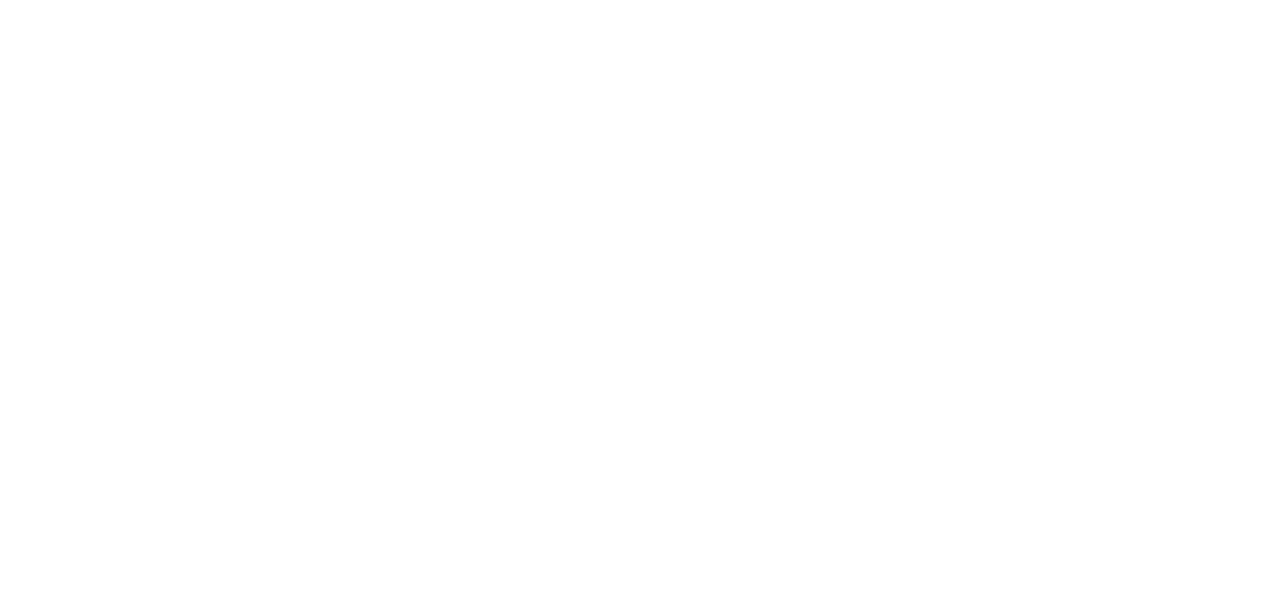
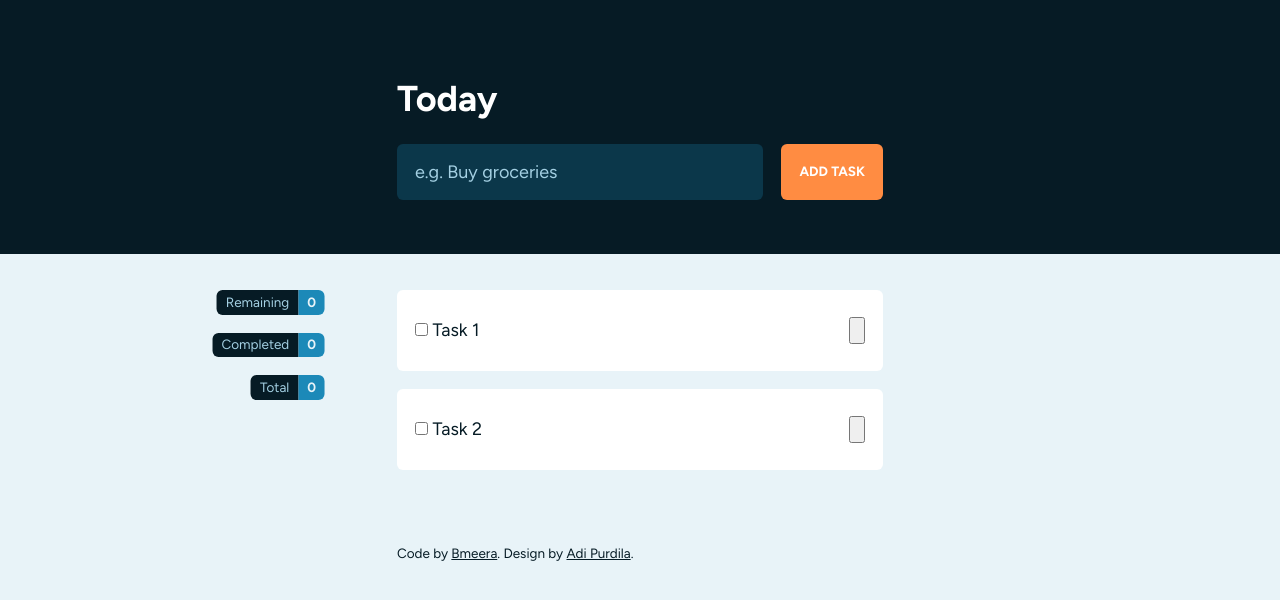
Before and after one commit to Bmeera/Stutern, a plain HTML site: page to-do app/index.html in a window 1280 px wide. Drawn offline with nearby package versions, Linux system fonts and the light colour scheme.

Commit message:
Update to To-do app

```diff
--- a/to-do app/app.css
+++ b/to-do app/app.css
@@ -1,4 +1,4 @@
-.root {
+:root {
     --body-font: 'Figtree', sans-serif;
 
     --color-body: #e8f3f8;
@@ -148,4 +148,57 @@ small,
 .stats span:first-child{
     background-color: var(--color-header);
     color: var(--color-text-muted);
+    border-radius: var(--global-border-radius) 0 0
+    var(--global-border-radius)
 }
+
+.stats span:nth-child(2){
+    background-color: var(--color-tertiary);
+    color: var(--color-body);
+    border-radius: 0 var(--global-border-radius) var(--global-border-radius) 0;
+    font-weight: 700;
+}
+
+/* To Do List */
+.todos{
+    margin-bottom: 4rem;
+}
+.todos li{
+    background-color: white;
+    border-radius: var(--global-border-radius);
+    margin-bottom: 1rem;
+    padding: 1.5rem 1rem;
+    display: flex;
+    justify-content: space-between;
+    align-items: center;
+}
+
+
+/* Media Queries 768px and above */
+@media screen and (min-width: 768px){
+    .container{
+        max-width: 30rem;
+        margin: 0 auto;
+        position: relative;
+    }
+
+    #todo-form{
+        flex-direction: row;
+    }
+
+    #todo-form input{
+        flex-grow: 1;
+    }
+}
+
+/* Media Queries 1024px and above */
+@media screen and (min-width: 1024px) {
+    .stats{
+        flex-direction: column;
+        align-items: flex-end;
+        position: absolute;
+        top: 0;
+        transform: translateX(-100%);
+        padding-right: 4rem;
+    }
+}
--- a/to-do app/index.html
+++ b/to-do app/index.html
@@ -7,7 +7,7 @@
     <title>Simple To Do App</title>
 
     <!--Reset-->
-    <link rel="stylesheet" href="https://cdn.jsdeliver.net/npm/modern-normalize@1.1.0/modern-normalize.min.css">
+    <link rel="stylesheet" href="https://cdn.jsdelivr.net/npm/modern-normalize@1.1.0/modern-normalize.min.css">
 
     <!--Google fonts-->
     <link rel="preconnect" href="https://fonts.googleapis.com">
@@ -22,12 +22,79 @@
     <header id="main-header">
         <div class="container">
             <h1>Today</h1>
-
             <form action="" id="todo-form">
                 <input type="text" name="task-name" placeholder="e.g. Buy groceries" autofocus>
+                <button type="submit">Add task</button>
             </form>
         </div>
     </header>
+
+    <section>
+        <div class="container" id="main-content">
+            <ul class="stats">
+                <li>
+                    <span>Remaining</span>
+                    <span id="remaining-tasks">0</span>
+                </li>
+                <li>
+                    <span>Completed</span>
+                    <span id="completed-tasks">0</span>
+                </li>
+                <li>
+                    <span>Total</span>
+                    <span id="total-tasks">0</span>
+                </li>
+            </ul>
+
+            <ul class="todos">
+                <li>
+                    <div>
+                       <input type="checkbox" name="tasks" id="1">
+                       <span>Task 1</span>
+                    </div>
+
+                    <button title="Remove task" class="remove-task">
+                        <svg viewBox="0 0 24 24" fill="none">
+                            <path d="M17.25 17.25L6.75 6.75"
+                            stroke="#A4D0E3" stroke-width="1.5"
+                            stroke-linecap="round"
+                            stroke-linejoin="round"/>
+                            <path d="M17.25 6.75L6.75 17.25"
+                            stroke="#A4D0E3" stroke-width="1.5"
+                            stroke-linecap="round"
+                            stroke-linejoin="round"/>
+                        </svg>
+                    </button>
+                </li>
+                <li>
+                    <div>
+                       <input type="checkbox" name="tasks" id="2">
+                       <span>Task 2</span>
+                    </div>
+
+                    <button title="Remove task" class="remove-task">
+                        <svg viewBox="0 0 24 24" fill="none">
+                            <path d="M17.25 17.25L6.75 6.75"
+                            stroke="#A4D0E3" stroke-width="1.5"
+                            stroke-linecap="round"
+                            stroke-linejoin="round"/>
+                            <path d="M17.25 6.75L6.75 17.25"
+                            stroke="#A4D0E3" stroke-width="1.5"
+                            stroke-linecap="round"
+                            stroke-linejoin="round"/>
+                        </svg>
+                    </button>
+                </li>
+            </ul>
+        </div>
+    </section>
+
+    <footer>
+        <div class="container">
+            <p><small> Code by <a href="https://github.com/bmeera/" target="_blank">Bmeera</a>. Design by <a href="https://adipurdila.com/" target="_blank">Adi Purdila</a>.</small></p>
+        </div>
+    </footer>
+
     <script src="app.js"></script>
 </body>
 </html>
```
